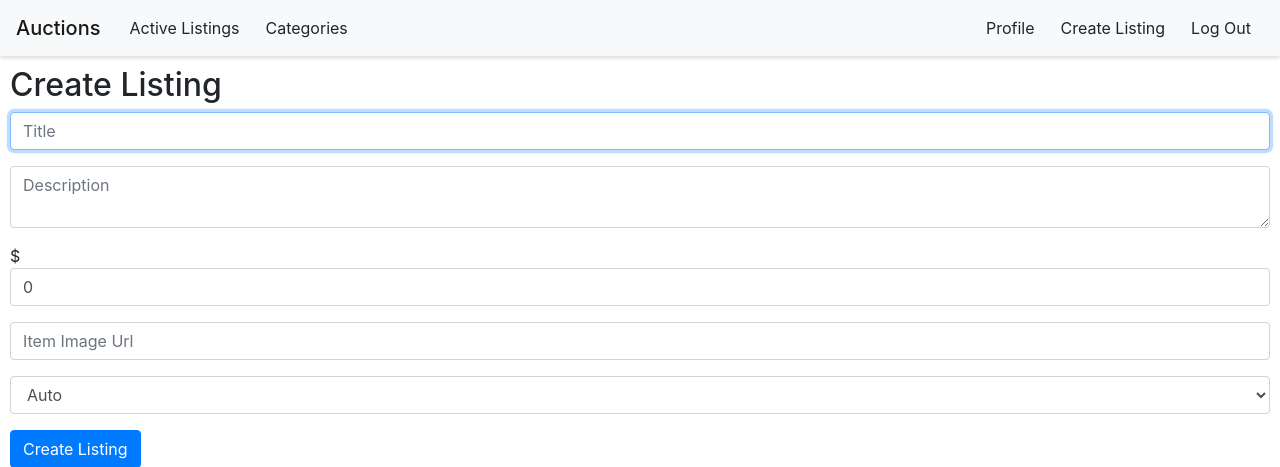
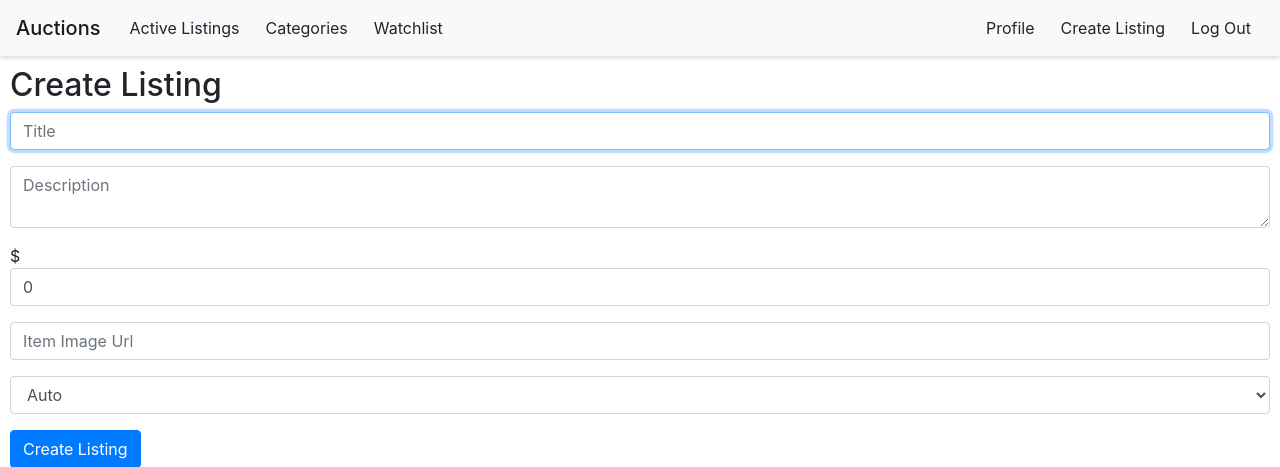
Before and after one commit to bronsinb/CS50, a Django app: page /createlisting in a window 1280 px wide. Shown: the top 467 px of the page. Run offline with Django 3.2, Linux system fonts and the light colour scheme; a user stored in the database is signed in; data comes from the database, SQL or seed files in the repository; both versions use the stored data as it was after the commit; some libraries are stand-ins or nearby versions.

Commit message:
Implemented watchlist

```diff
--- a/project2/commerce/auctions/templates/auctions/layout.html
+++ b/project2/commerce/auctions/templates/auctions/layout.html
@@ -24,6 +24,11 @@
                     <li class="nav-item">
                         <a class="btn btn-light" href="{% url 'category' 'None' %}">Categories</a>
                     </li>
+                    {% if user.is_authenticated %}
+                        <li class="nav-item">
+                            <a class="btn btn-light" href="{% url 'watchlist' %}">Watchlist</a>
+                        </li>
+                    {% endif %}
                 </ul>
                 <ul class="navbar-nav">
                     {% if user.is_authenticated %}
--- a/project2/commerce/auctions/urls.py
+++ b/project2/commerce/auctions/urls.py
@@ -5,6 +5,7 @@ from . import views
 urlpatterns = [
     path("", views.index, name="index"),
     path("createlisting", views.create_listing, name="createlisting"),
+    path("watchlist", views.watchlist, name="watchlist"),
     path("listing/<int:listing_id>", views.listing, name="listing"),
     path("category/<str:category>", views.category, name="category"),
     path("login", views.login_view, name="login"),
--- a/project2/commerce/auctions/views.py
+++ b/project2/commerce/auctions/views.py
@@ -11,6 +11,15 @@ def index(request):
         "listings": Listing.objects.all(),
         "name": "Active Listings"
     })
+
+def watchlist(request):
+    if request.user.is_authenticated:
+        return render(request, "auctions/index.html", {
+            "listings": request.user.watchlists.all(),
+            "name": "Watchlist"
+        })
+
+    return HttpResponseRedirect(reverse("login"))
 
 def category(request, category):
     if request.method == "POST":
```
Also changed, not shown: project2/commerce/db.sqlite3.
